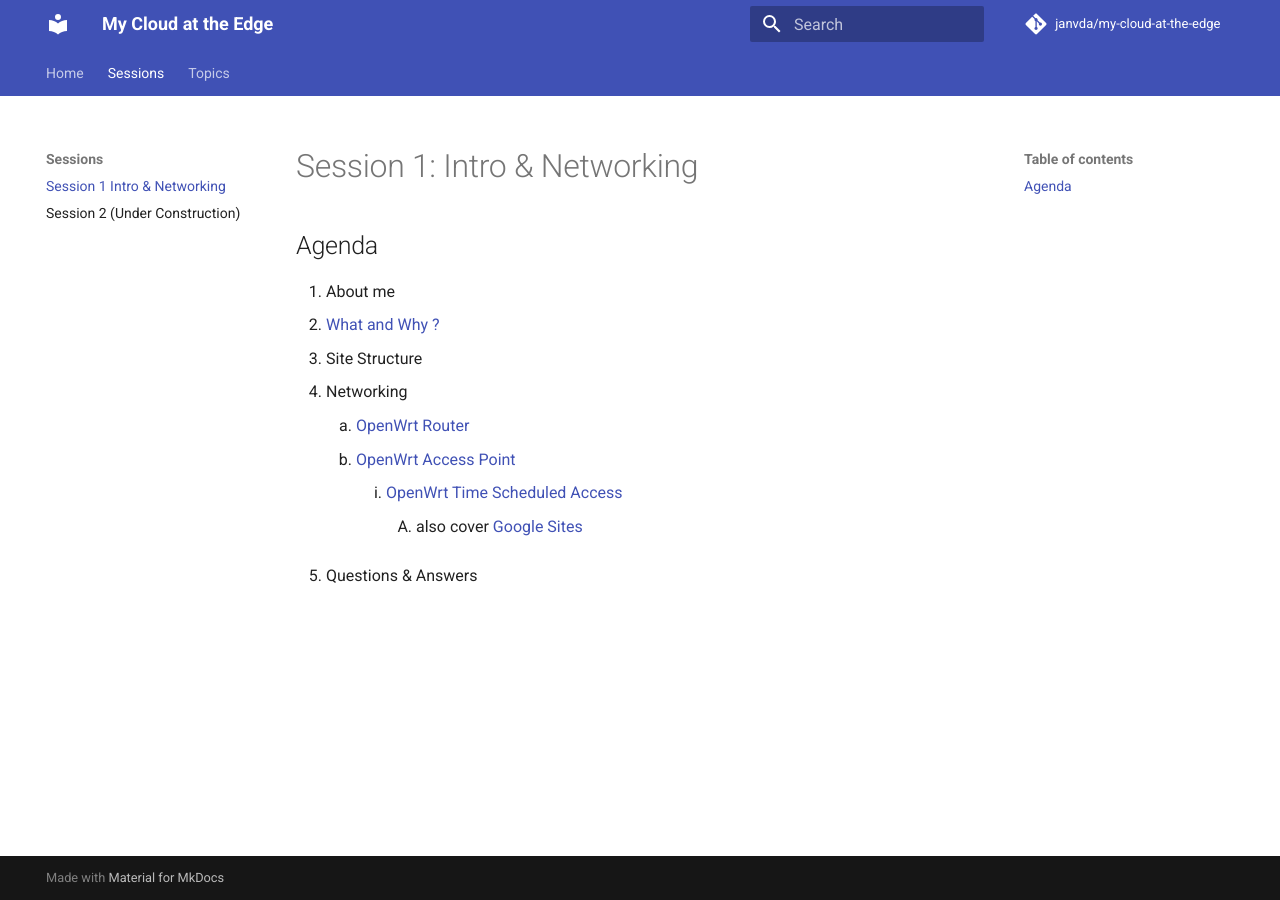
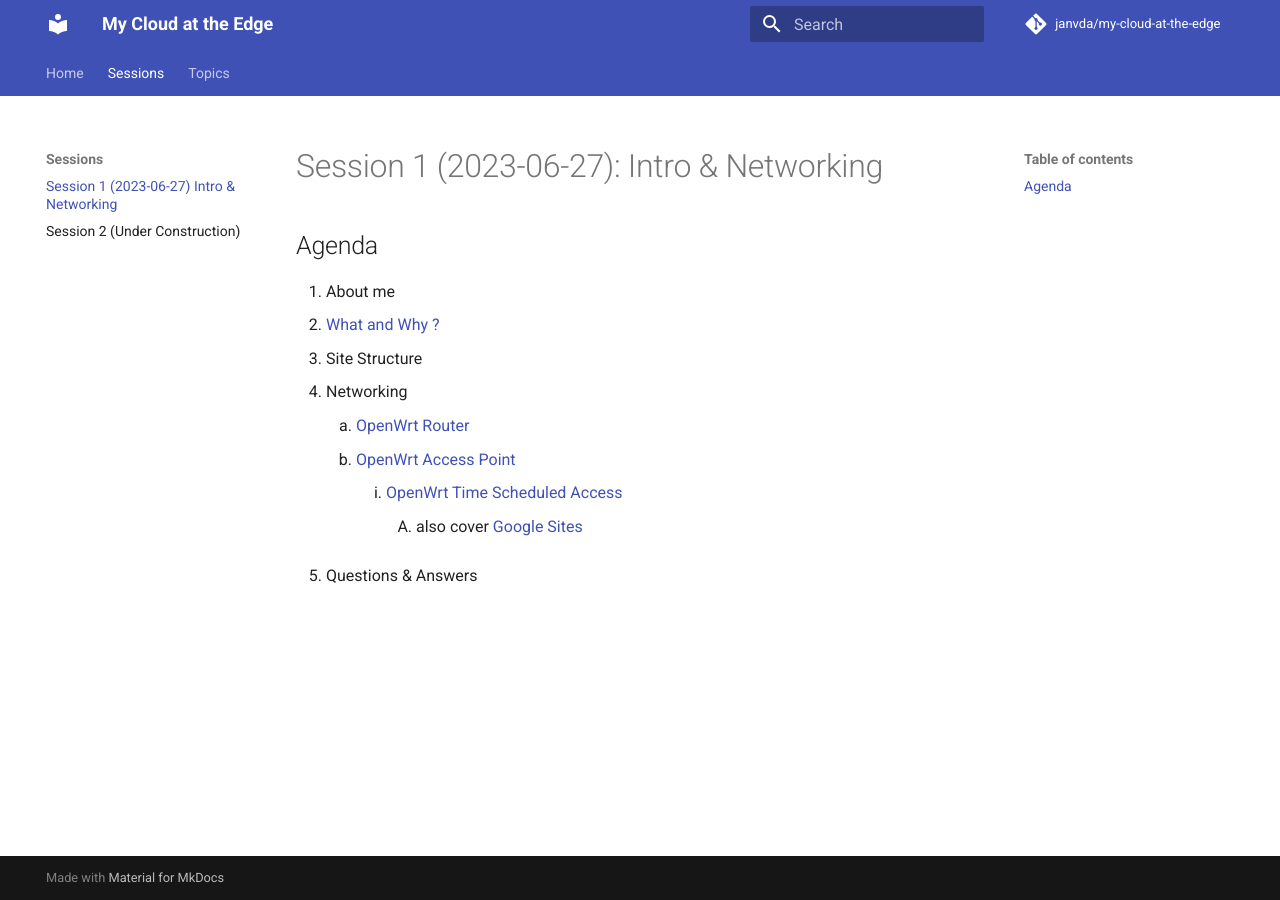
Before and after one commit to janvda/my-cloud-at-the-edge, an MkDocs documentation site: the page built from docs/sessions/session_1.md, in a window 1280 px wide. Built offline with MkDocs 1.6.1 and Material for MkDocs 9.7.7, drawn with Linux system fonts in a browser that asks for light colours; comment, search, counter and statistics services are not loaded.

Commit message:
added session date

```diff
--- a/docs/sessions/session_1.md
+++ b/docs/sessions/session_1.md
@@ -1,4 +1,4 @@
-# Session 1: Intro & Networking
+# Session 1 (2023-06-27): Intro & Networking
 
 ## Agenda
 
--- a/mkdocs.yml
+++ b/mkdocs.yml
@@ -26,7 +26,7 @@ markdown_extensions:
 nav:
   - Home: index.md
   - Sessions:
-    - Session 1 Intro & Networking: sessions/session_1.md
+    - Session 1 (2023-06-27) Intro & Networking: sessions/session_1.md
     - Session 2 (Under Construction): sessions/session_2.md
   - Topics:
     - OpenWrt Router: topics/openwrt_router/README.md
```
